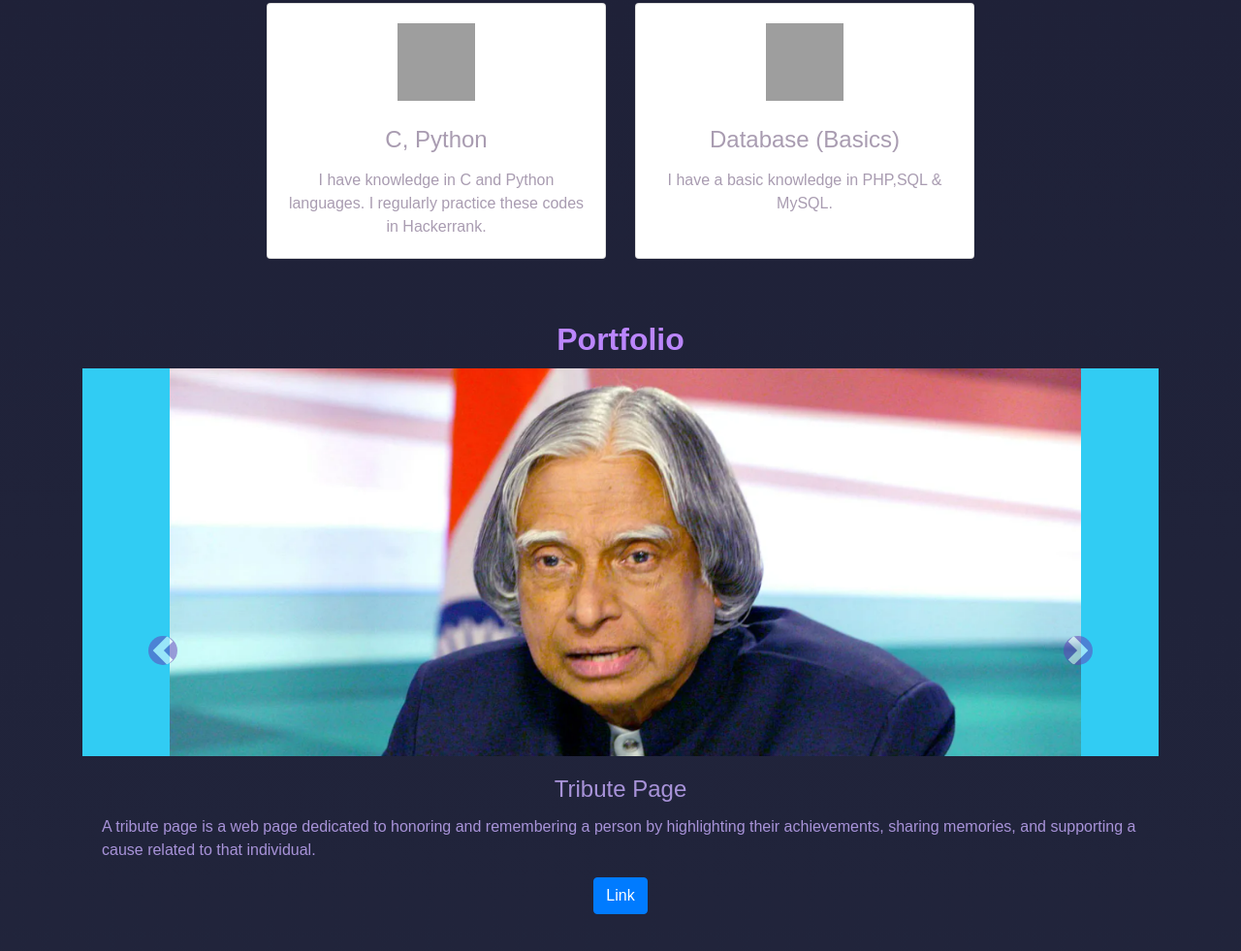
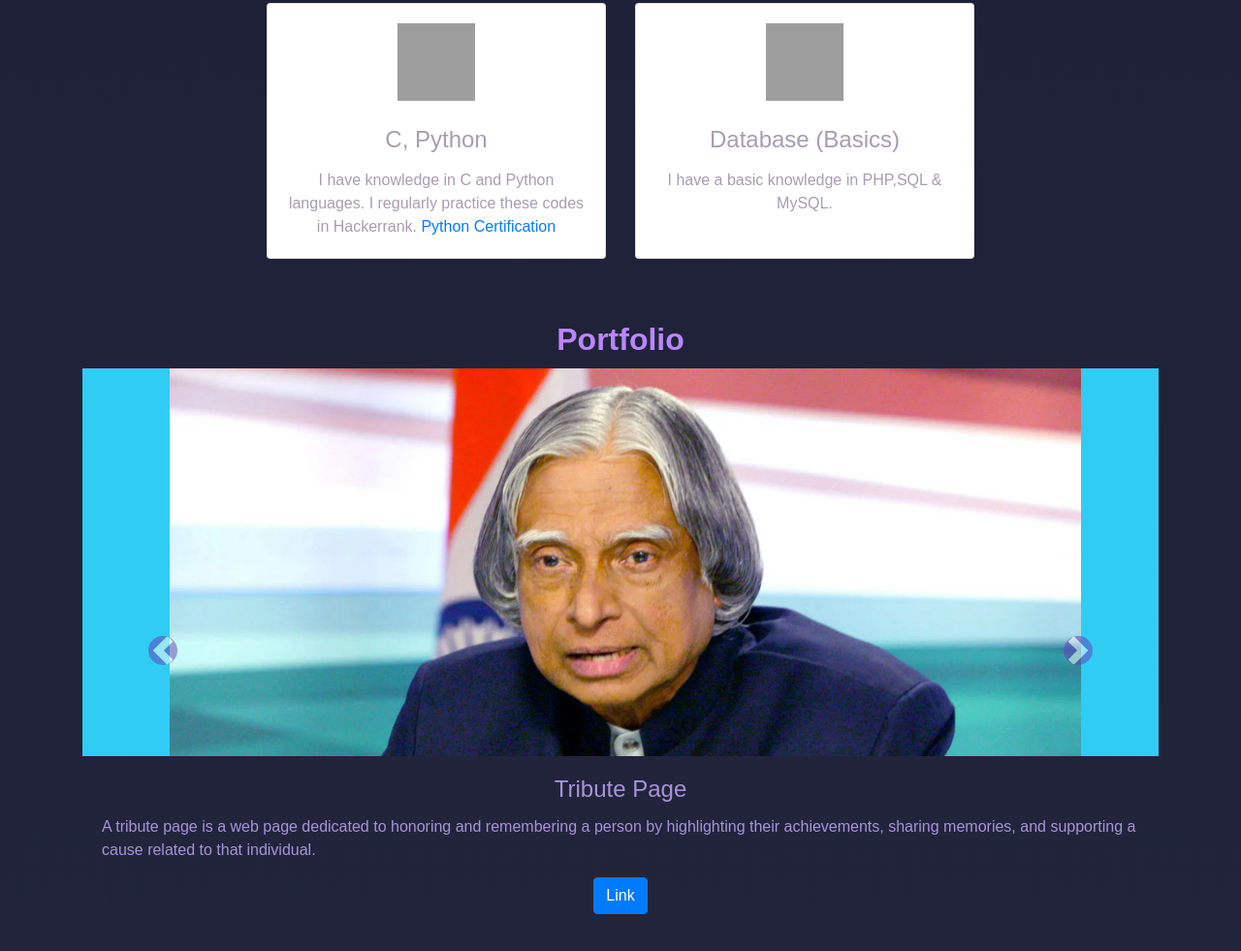
Before and after one commit to Kalai1121/Portfolio-Kalai, a plain HTML site: page index.html in a window 1280 px wide. Shown: the part 2000-2981 px from the top of the page at 97% size. Drawn offline with nearby package versions, Linux system fonts and the light colour scheme; grey boxes are pictures that could not be loaded.

Commit message:
Update index.html

```diff
--- a/index.html
+++ b/index.html
@@ -125,7 +125,7 @@
                         <div class="card-body">
                             <img src=" https://cdn-icons-png.flaticon.com/128/711/711284.png" alt="Programmimg" class="skillsIcon">
                             <h4 class="card-title mt-3">C, Python</h4>
-                            <p class="card-text mt-3">I have knowledge in C and Python languages. I regularly practice these codes in Hackerrank.</p>
+                            <p class="card-text mt-3">I have knowledge in C and Python languages. I regularly practice these codes in Hackerrank.<a href="uploads/Kalaivani S CPDA Certificate.pdf"> Python Certification </a> </p>
                         </div>
                     </div>
                 </div>
```
